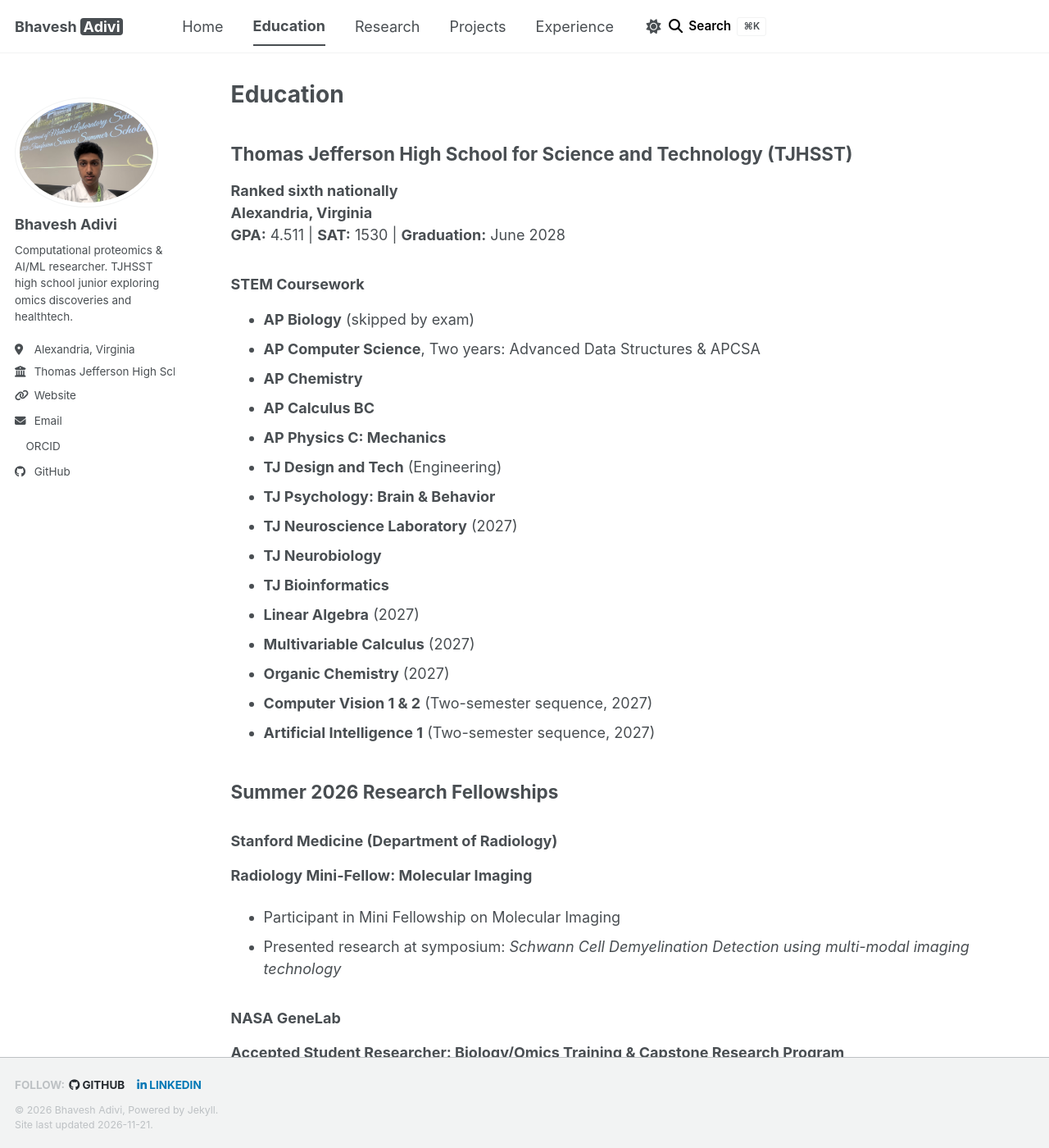
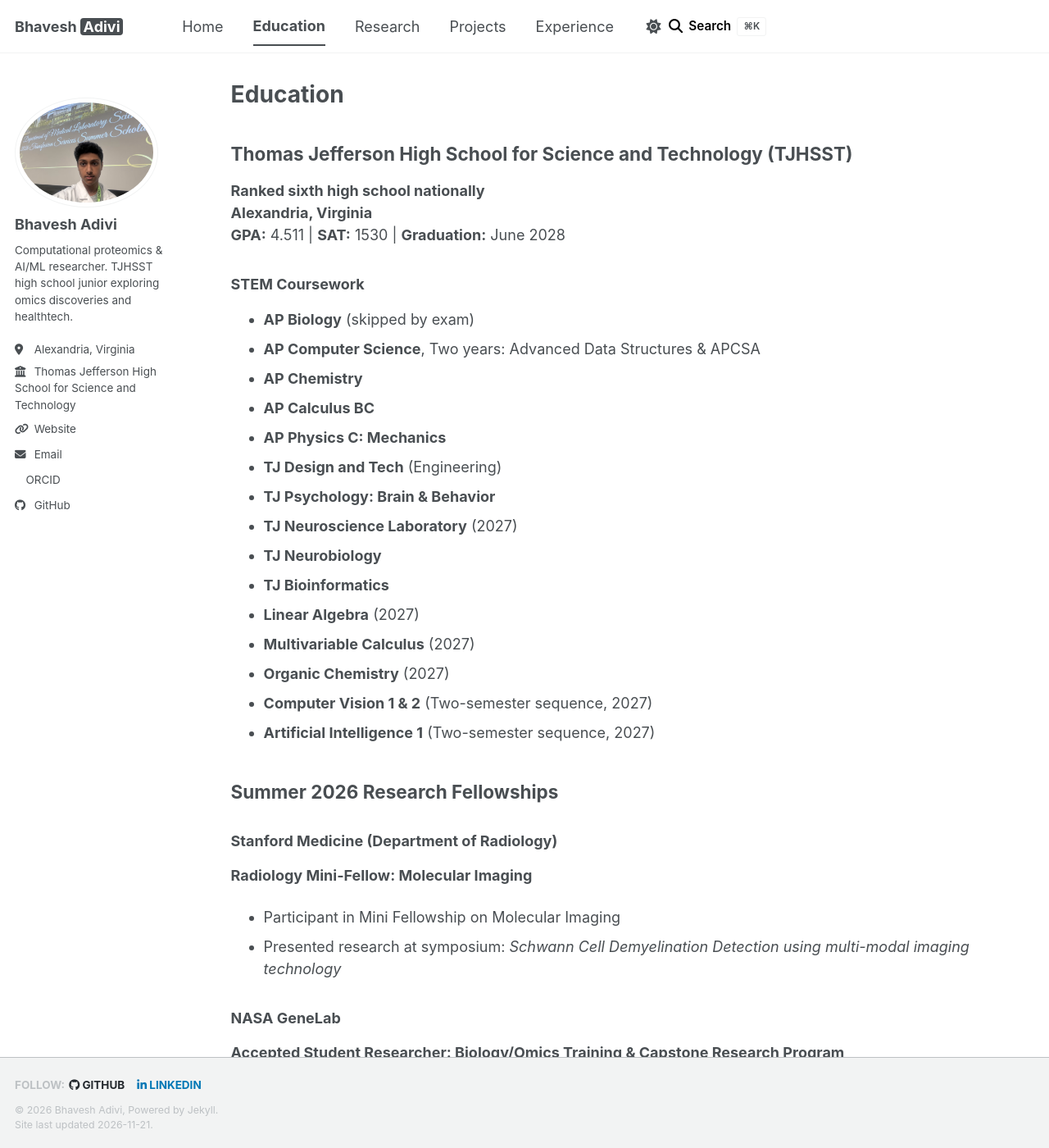
Before and after one commit to bhaveshadivi/bhaveshadivi.github.io, a Jekyll site: the page built from _pages/education.md, in a window 1280 px wide and 1400 px high. Shown: the whole window at 82% size. Built offline with Jekyll 4.4.1, drawn with Linux system fonts in a browser that asks for light colours; a script bundle is joined from its source files by our own code; a style sheet for code colours, icons or effects is not loaded.

Commit message:
Wrap employer name in sidebar; update education caption to 'Ranked sixth high school nationally'

```diff
--- a/_pages/education.md
+++ b/_pages/education.md
@@ -6,7 +6,7 @@ author_profile: true
 ---
 
 ## Thomas Jefferson High School for Science and Technology (TJHSST)
-**Ranked sixth nationally**
+**Ranked sixth high school nationally**
 **Alexandria, Virginia**
 **GPA:** 4.511 | **SAT:** 1530 | **Graduation:** June 2028
 
--- a/_sass/layout/_sidebar.scss
+++ b/_sass/layout/_sidebar.scss
@@ -306,7 +306,8 @@
   }
 
   li {
-    white-space: nowrap;
+    white-space: normal;
+    overflow-wrap: break-word;
   }
 
   a {
```
